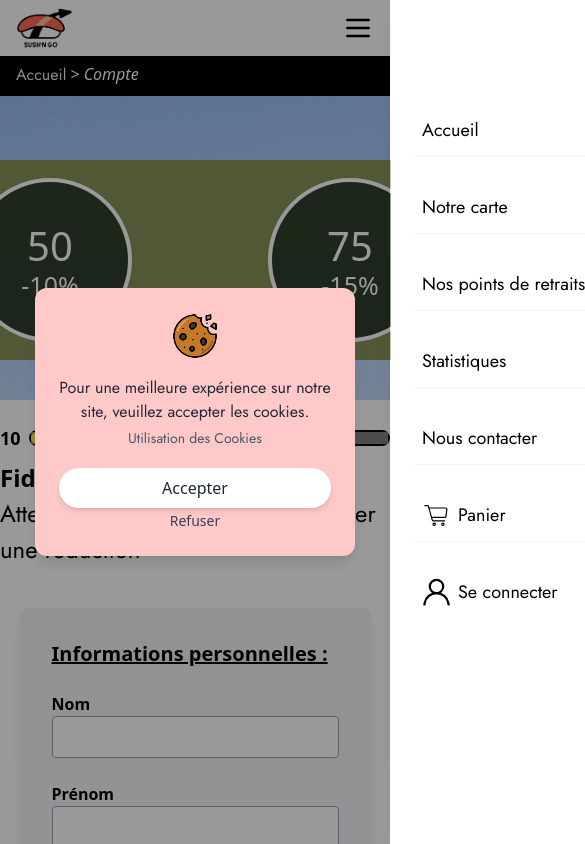
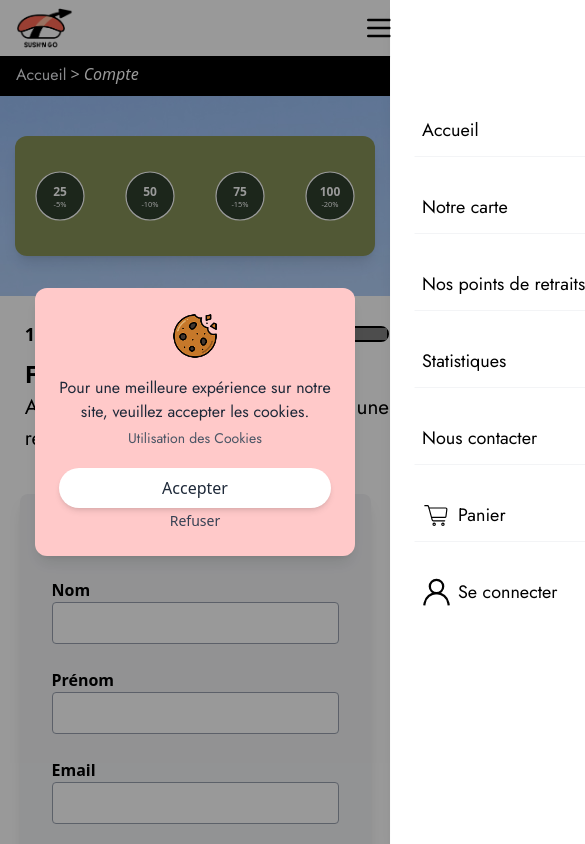
Before and after one commit to MLoks77/SAE301-303, an Angular app in the folder frontend/sushngo/: page /compte in a window 390 px wide. Shown: the top 844 px of the page, 585 px wide, since content can reach past the window. Built offline with nearby package versions, Linux system fonts and the light colour scheme; no server answers.

Commit message:
Responsivité fidélité du compte

```diff
--- a/frontend/sushngo/src/app/components/compte/compte.css
+++ b/frontend/sushngo/src/app/components/compte/compte.css
@@ -22,6 +22,32 @@ progress {
     background-image: url("/images/assets/mer.webp");
 }
 
+.circle {
+    transition: fill 0.3s ease;
+}
+
+@media (max-width: 768px) {
+    .fid {
+        margin-left: 3.1rem;
+    }
+
+    .fid p {
+        font-size: 1.3rem;
+    }
+
+    .valuefid {
+        margin-left: 3.1rem;
+    }
+
+    #fideliteprogress {
+        width: 21rem;
+    }
+
+    .fidrec {
+        width: 22.5rem;
+    }
+}
+
 /*sa permet de changer la couleur de la barre de progression dans certains navigateurs, dans l'ordre :
 
 Firefox
--- a/frontend/sushngo/src/app/components/compte/compte.html
+++ b/frontend/sushngo/src/app/components/compte/compte.html
@@ -11,30 +11,22 @@
 
 <!-- Affichage statistiques fidélité -->
 <section id="fidelite" class="flex flex-col items-center justify-center w-full py-10 text-center">
-    <svg class="mt-6 w-[1200px] h-[200px] relative bg-[#879358]">
-        <svg>
-            <circle cx="155" cy="100" r="80" fill="#2E3F2D" stroke="white" stroke-width="4" />
-            <!-- pour le moment on fill avec cette couleur: #2E3F2D mais il faut que quand on atteint le step tu fill avec cette couleur : #FFEA47 -->
-            <text x="155" y="85" font-size="40" text-anchor="middle" dominant-baseline="central" fill="white">25</text>
-            <text x="155" y="125" font-size="25" text-anchor="middle" dominant-baseline="central"
-                fill="white">-5%</text>
+    <svg viewBox="0 0 1200 200" preserveAspectRatio="xMidYMid meet" class="w-[90%] md:w-[1200px] h-30 bg-[#879358] fidrec rounded-xl shadow-lg">
+        <circle cx="150" cy="100" r="80" fill="#2E3F2D" stroke="white" stroke-width="4" class="circle"/>
+        <text x="150" y="85" font-size="40" text-anchor="middle" dominant-baseline="central" fill="white" font-weight="bold">25</text>
+        <text x="150" y="125" font-size="25" text-anchor="middle" dominant-baseline="central" fill="white">-5%</text>
 
-            <circle cx="455" cy="100" r="80" fill="#2E3F2D" stroke="white" stroke-width="4" />
-            <text x="455" y="85" font-size="40" text-anchor="middle" dominant-baseline="central" fill="white">50</text>
-            <text x="455" y="125" font-size="25" text-anchor="middle" dominant-baseline="central"
-                fill="white">-10%</text>
+        <circle cx="450" cy="100" r="80" fill="#2E3F2D" stroke="white" stroke-width="4" class="circle"/>
+        <text x="450" y="85" font-size="40" text-anchor="middle" dominant-baseline="central" fill="white" font-weight="bold">50</text>
+        <text x="450" y="125" font-size="25" text-anchor="middle" dominant-baseline="central" fill="white">-10%</text>
 
-            <circle cx="755" cy="100" r="80" fill="#2E3F2D" stroke="white" stroke-width="4" />
-            <text x="755" y="85" font-size="40" text-anchor="middle" dominant-baseline="central" fill="white">75</text>
-            <text x="755" y="125" font-size="25" text-anchor="middle" dominant-baseline="central"
-                fill="white">-15%</text>
+        <circle cx="750" cy="100" r="80" fill="#2E3F2D" stroke="white" stroke-width="4" class="circle"/>
+        <text x="750" y="85" font-size="40" text-anchor="middle" dominant-baseline="central" fill="white" font-weight="bold">75</text>
+        <text x="750" y="125" font-size="25" text-anchor="middle" dominant-baseline="central" fill="white">-15%</text>
 
-            <circle cx="1055" cy="100" r="80" fill="#2E3F2D" stroke="white" stroke-width="4" />
-            <text x="1055" y="85" font-size="40" text-anchor="middle" dominant-baseline="central"
-                fill="white">100</text>
-            <text x="1055" y="125" font-size="25" text-anchor="middle" dominant-baseline="central"
-                fill="white">-20%</text>
-        </svg>
+        <circle cx="1050" cy="100" r="80" fill="#2E3F2D" stroke="white" stroke-width="4" class="circle"/>
+        <text x="1050" y="85" font-size="40" text-anchor="middle" dominant-baseline="central" fill="white" font-weight="bold">100</text>
+        <text x="1050" y="125" font-size="25" text-anchor="middle" dominant-baseline="central" fill="white">-20%</text>
     </svg>
 </section>
 
@@ -42,13 +34,13 @@
 
 <section class="flex flex-col items-center justify-center w-full">
 
-    <div class="flex flex-col items-center w-full ">
-        <div class="max-w-[1200px] w-full flex items-center gap-2 mt-6">
+    <div class="flex flex-col items-center w-full">
+        <div class="max-w-[1200px] w-full flex items-center gap-2 mt-6 valuefid">
             <span class="font-bold text-lg">10</span> <!-- remplacer par une valeur dynamique -->
             <progress class="w-full border-2 border-black" id="fideliteprogress" value="10" max="100"></progress>
         </div>
     </div>
-    <div class=" max-w-[1200px] w-full text-left">
+    <div class="max-w-[1200px] w-full text-left fid">
         <!-- temi, ici faudra remplacer value par la progression de la fidelite  -->
         <h1 class="text-[1.5rem] font-bold mt-2">Fidélité</h1>
         <p class="text-[1.5rem]">Atteignez chaque palier pour gagner une réduction</p>
--- a/frontend/sushngo/src/app/components/navbar/navbar.css
+++ b/frontend/sushngo/src/app/components/navbar/navbar.css
@@ -4,3 +4,9 @@
     stroke-miterlimit: 10;
     stroke-width: 1.91px;
 }
+
+@media (max-width: 768px) {
+    .header {
+        width: 25.7rem;
+    }
+}
--- a/frontend/sushngo/src/app/components/navbar/navbar.html
+++ b/frontend/sushngo/src/app/components/navbar/navbar.html
@@ -99,7 +99,7 @@
     </nav>
 </header>
 
-<header class="fixed top-0 left-0 w-full bg-white z-50 text-lg md:hidden shadow Caladea">
+<header class="fixed top-0 left-0 w-full bg-white z-50 text-lg md:hidden shadow Caladea header">
     <nav class="flex items-center justify-between px-4 py-2">
         <!-- Logo -->
         <a routerLink="/accueil">
```
